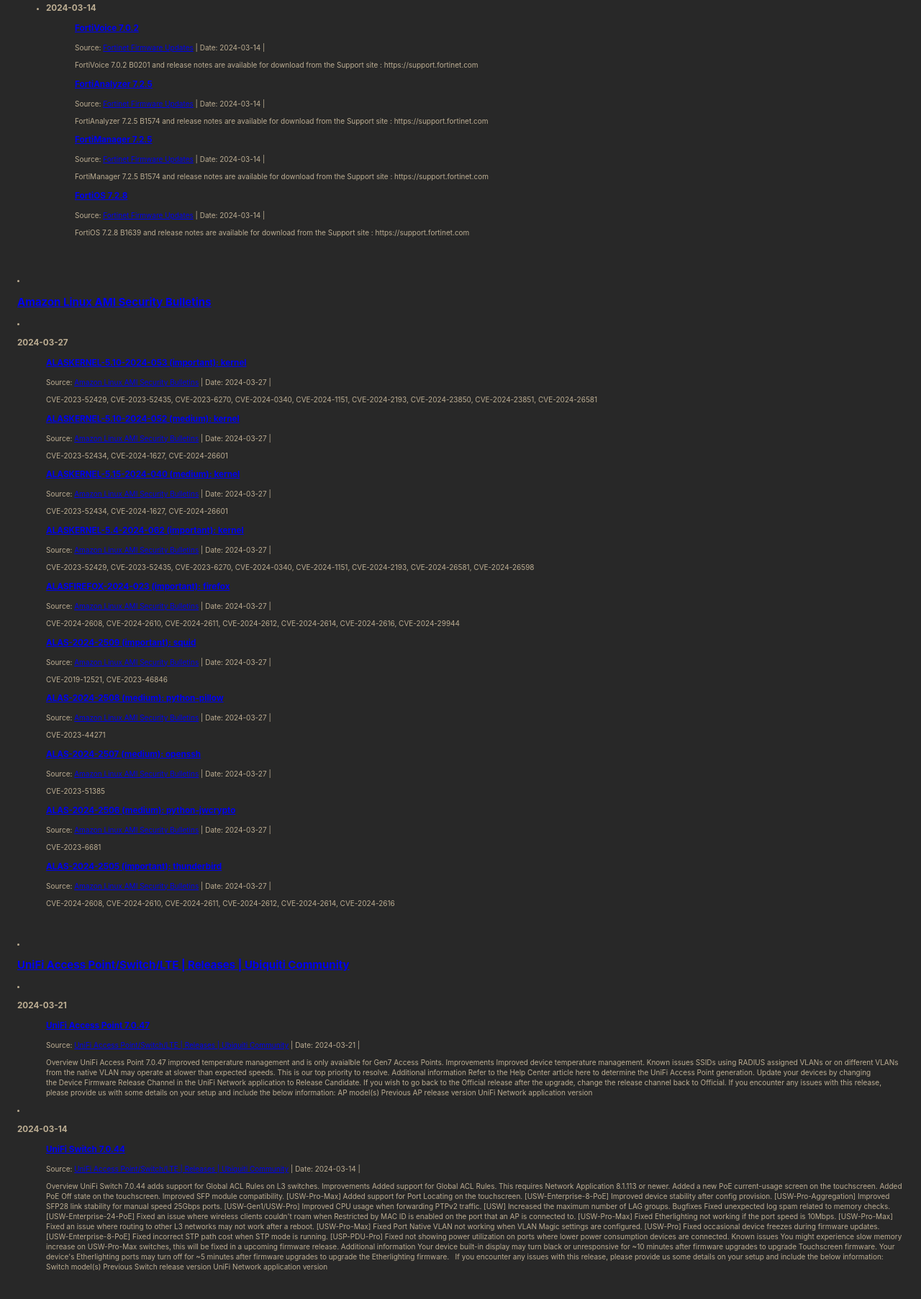
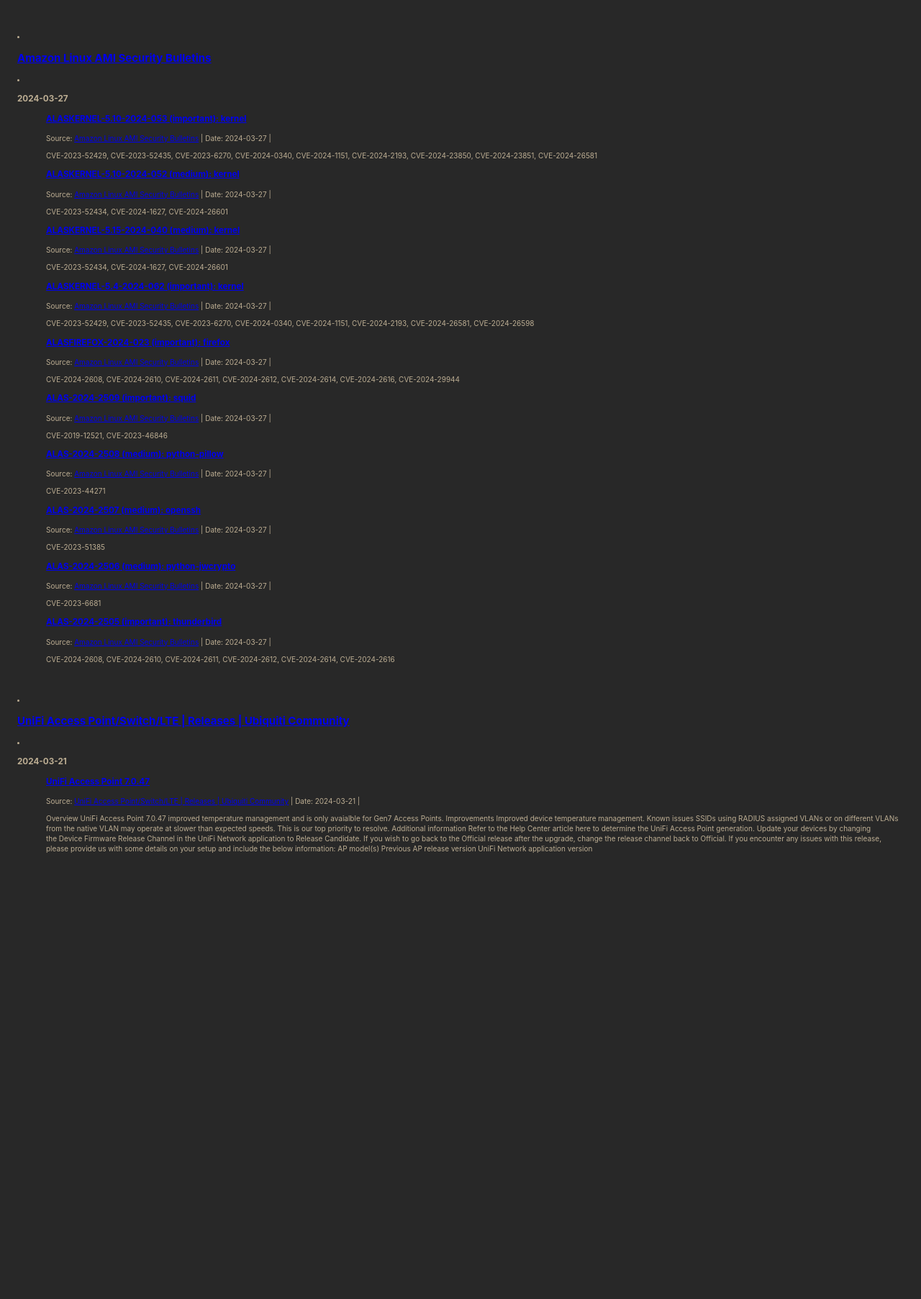
Before and after one commit to dosweiler/RssFeed, a plain HTML site: page index.html in a window 1280 px wide. Shown: the part 2655-4460 px from the top of the page at 72% size. After the commit the page ends 3883 px from the top, so only its background shows below. Drawn offline with Linux system fonts and the light colour scheme.

Commit message:
deploy: d59bdff06b9e160b89e10a5268d02194092a05b6

```diff
--- a/index.html
+++ b/index.html
@@ -413,52 +413,6 @@
           </section>
         </li>
 
-        <li>
-      <section>
-      <h1>2024-03-14</h1>
-
-      <ul>
-
-            <article>
-                <h3><a href=https://support.fortinet.com/EndUser/FirmwareImages.aspx>FortiVoice 7.0.2</a></h3>
-                <div>
-                  <span>Source: <a href=http://support.fortinet.com/>Fortinet Firmware Updates</a></span> |
-                  <span>Date: <time>2024-03-14</time></span> |
-                </div>
-                <p>FortiVoice 7.0.2 B0201 and release notes are available for download from the Support site : https://support.fortinet.com</p>
-              </details>
-            </article>
-            <article>
-                <h3><a href=https://support.fortinet.com/EndUser/FirmwareImages.aspx>FortiAnalyzer 7.2.5</a></h3>
-                <div>
-                  <span>Source: <a href=http://support.fortinet.com/>Fortinet Firmware Updates</a></span> |
-                  <span>Date: <time>2024-03-14</time></span> |
-                </div>
-                <p>FortiAnalyzer 7.2.5 B1574 and release notes are available for download from the Support site : https://support.fortinet.com</p>
-              </details>
-            </article>
-            <article>
-                <h3><a href=https://support.fortinet.com/EndUser/FirmwareImages.aspx>FortiManager 7.2.5</a></h3>
-                <div>
-                  <span>Source: <a href=http://support.fortinet.com/>Fortinet Firmware Updates</a></span> |
-                  <span>Date: <time>2024-03-14</time></span> |
-                </div>
-                <p>FortiManager 7.2.5 B1574 and release notes are available for download from the Support site : https://support.fortinet.com</p>
-              </details>
-            </article>
-            <article>
-                <h3><a href=https://support.fortinet.com/EndUser/FirmwareImages.aspx>FortiOS 7.2.8</a></h3>
-                <div>
-                  <span>Source: <a href=http://support.fortinet.com/>Fortinet Firmware Updates</a></span> |
-                  <span>Date: <time>2024-03-14</time></span> |
-                </div>
-                <p>FortiOS 7.2.8 B1639 and release notes are available for download from the Support site : https://support.fortinet.com</p>
-              </details>
-            </article>
-
-          </section>
-        </li>
-
       </ul>
 
       </section>
@@ -615,65 +569,6 @@
           </section>
         </li>
 
-        <li>
-      <section>
-      <h1>2024-03-14</h1>
-
-      <ul>
-
-            <article>
-                <h3><a href=https://community.ui.com/releases/UniFi-Switch-7-0-44/b3433760-115d-4fb0-9799-535bbd1af94f>UniFi Switch 7.0.44</a></h3>
-                <div>
-                  <span>Source: <a href=https://community.ui.com>UniFi Access Point/Switch/LTE | Releases | Ubiquiti Community</a></span> |
-                  <span>Date: <time>2024-03-14</time></span> |
-                </div>
-                <p>Overview
-UniFi Switch 7.0.44 adds support for Global ACL Rules on L3 switches.
-Improvements
-
-Added support for Global ACL Rules. This requires Network Application 8.1.113 or newer.
-Added a new PoE current-usage screen on the touchscreen.
-Added PoE Off state on the touchscreen.
-Improved SFP module compatibility.
-[USW-Pro-Max] Added support for Port Locating on the touchscreen.
-[USW-Enterprise-8-PoE] Improved device stability after config provision.
-[USW-Pro-Aggregation] Improved SFP28 link stability for manual speed 25Gbps ports.
-[USW-Gen1/USW-Pro] Improved CPU usage when forwarding PTPv2 traffic.
-[USW] Increased the maximum number of LAG groups.
-
-Bugfixes
-
-Fixed unexpected log spam related to memory checks.
-[USW-Enterprise-24-PoE] Fixed an issue where wireless clients couldn&#x27;t roam when Restricted by MAC ID is enabled on the port that an AP is connected to.
-[USW-Pro-Max] Fixed Etherlighting not working if the port speed is 10Mbps.
-[USW-Pro-Max] Fixed an issue where routing to other L3 networks may not work after a reboot.
-[USW-Pro-Max] Fixed Port Native VLAN not working when VLAN Magic settings are configured.
-[USW-Pro] Fixed occasional device freezes during firmware updates.
-[USW-Enterprise-8-PoE] Fixed incorrect STP path cost when STP mode is running.
-[USP-PDU-Pro] Fixed not showing power utilization on ports where lower power consumption devices are connected.
-
-Known issues
-
-You might experience slow memory increase on USW-Pro-Max switches, this will be fixed in a upcoming firmware release.
-
-Additional information
-
-Your device built-in display may turn black or unresponsive for ~10 minutes after firmware upgrades to upgrade Touchscreen firmware.
-Your device&#x27;s Etherlighting ports may turn off for ~5 minutes after firmware upgrades to upgrade the Etherlighting firmware.
-
-
-
-If you encounter any issues with this release, please provide us some details on your setup and include the below information:
-
-Switch model(s)
-Previous Switch release version
-UniFi Network application version</p>
-              </details>
-            </article>
-
-          </section>
-        </li>
-
       </ul>
 
       </section>
```
Also changed, not shown: cache.json (+0 -50 lines), 1 other file.
